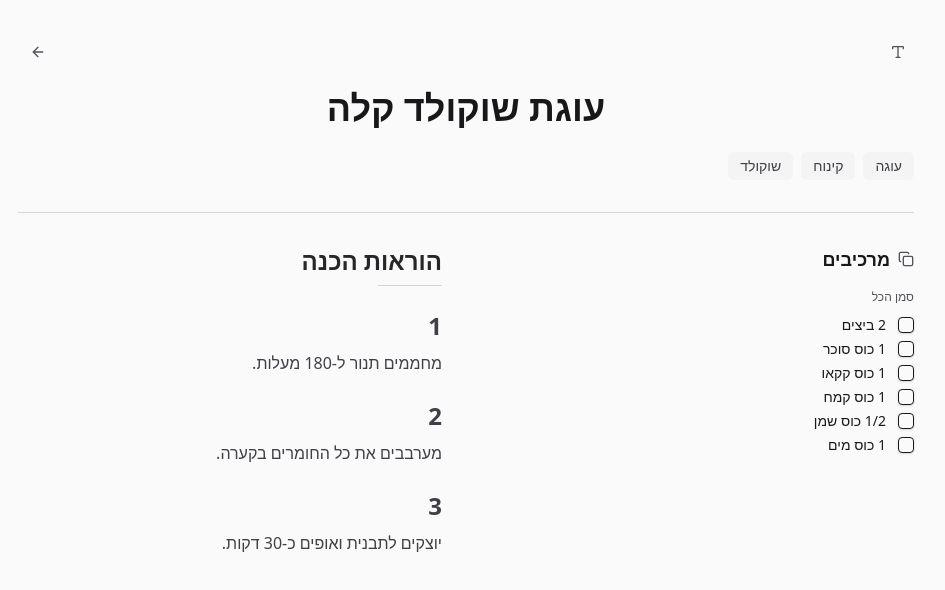
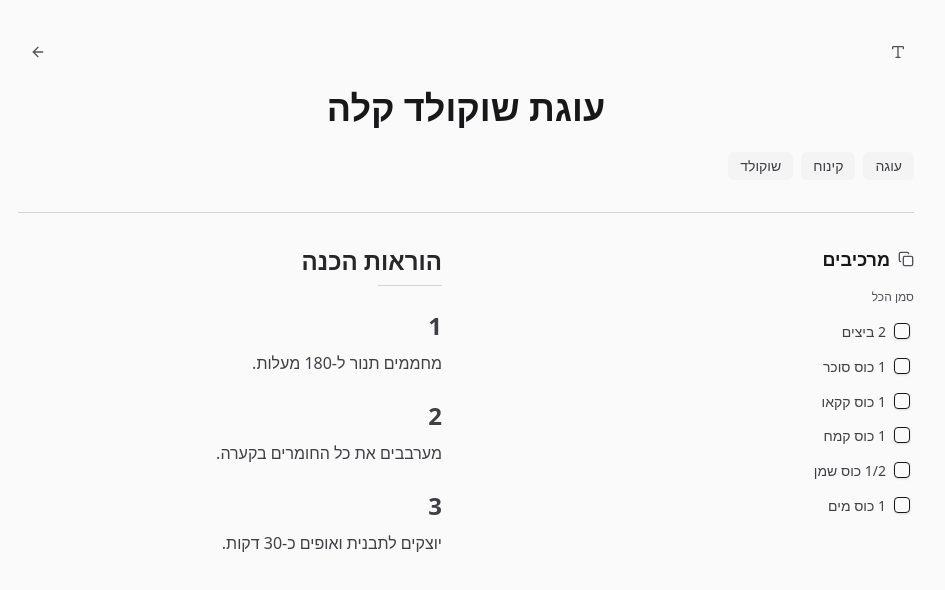
Before and after one commit to levy729/family-recipe-book, a Next.js app: page /recipe/easy-chocolate-cake in a window 1280 px wide. Shown: the top 590 px of the page, without its empty margins (174-1119 px from the left). Built offline with nearby package versions, Linux system fonts and the light colour scheme.

Commit message:
feat: enhance ingredient checkbox animations with compact spacing

```diff
--- a/components/ingredient-list.tsx
+++ b/components/ingredient-list.tsx
@@ -125,20 +125,26 @@ export function IngredientList({ recipeSlug, ingredients, recipeTitle, className
           </Button>
         </div>
       )}
-      <div className="space-y-2">
-        {ingredients.map((ingredient) => (
-          <div key={ingredient} className="flex items-center space-x-3 space-x-reverse">
+      <div className="space-y-1">
+        {ingredients.map((ingredient, index) => (
+          <div
+            key={ingredient}
+            className={`flex items-start gap-2 p-1 rounded-md transition-all duration-200 hover:bg-zinc-50 ${
+              checkedStates[ingredient] ? 'opacity-75' : ''
+            }`}
+          >
             <Checkbox
-              id={ingredient}
+              id={`ingredient-${index}`}
               checked={checkedStates[ingredient] || false}
               onCheckedChange={(checked: boolean | 'indeterminate') =>
                 handleCheckboxChange(ingredient, checked === true)
               }
+              className="mt-0.5 transition-all duration-200 hover:scale-110"
             />
             <label
-              htmlFor={ingredient}
-              className={`text-sm font-medium leading-none peer-disabled:cursor-not-allowed peer-disabled:opacity-70 transition-all duration-200 ${
-                checkedStates[ingredient] ? 'line-through text-zinc-500 opacity-70' : 'text-zinc-900'
+              htmlFor={`ingredient-${index}`}
+              className={`text-sm leading-relaxed cursor-pointer transition-all duration-200 ${
+                checkedStates[ingredient] ? 'text-zinc-500 line-through' : 'text-zinc-700'
               }`}
             >
               {ingredient}
```
